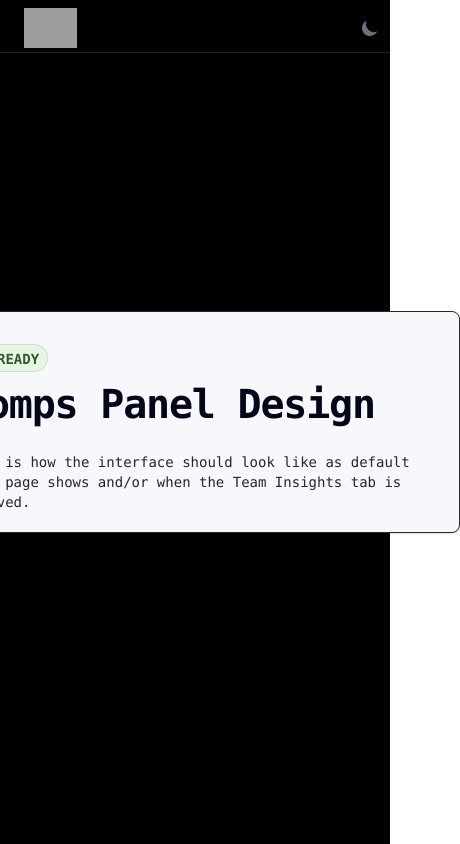
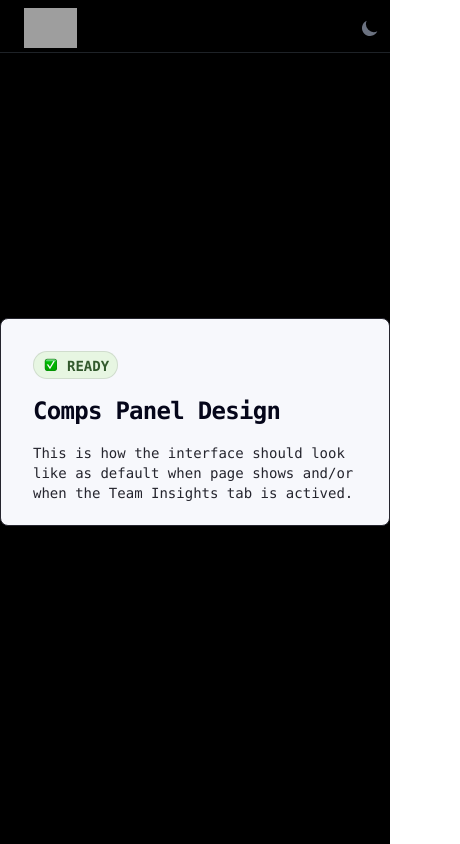
Before and after one commit to iammfatihnaziroglu/ProComps-Case, a React (Create React App) app: page / in a window 390 px wide. Shown: the whole page, 460 px wide, since content can reach past the window. Built offline with nearby package versions, Linux system fonts and the light colour scheme; grey boxes are pictures that could not be loaded.

Commit message:
sectionlabel set to mobil-friendly

```diff
--- a/src/App.tsx
+++ b/src/App.tsx
@@ -5,7 +5,7 @@ function App() {
   return (
     <main className="min-w-screen min-h-screen bg-black">
       <Navbar />
-      <div className="min-w-screen flex min-h-screen items-center justify-center">
+      <div className="items-center justify-center">
         <Homepage />
       </div>
     </main>
--- a/src/components/home/Homepage.tsx
+++ b/src/components/home/Homepage.tsx
@@ -2,13 +2,8 @@ import { useState } from "react";
 import SectionLabel from "./utilities/SectionLabel";
 
 function Homepage() {
-  const [isPopupVisible, setIsPopupVisible] = useState(false);
-  const showModal = () => {
-    setIsPopupVisible(true);
-  };
-
   return (
-    <main className="min-w-screen flex min-h-screen items-center justify-center">
+    <main className="min-w-screen flex min-h-screen items-center justify-center ">
       <SectionLabel />
     </main>
   );
--- a/src/components/home/utilities/SectionLabel.tsx
+++ b/src/components/home/utilities/SectionLabel.tsx
@@ -3,20 +3,20 @@ import CheckIcon from "../../../utilities/images/png/check-icon.png";
 
 const SectionLabel: React.FC = () => {
   return (
-    <div className="shadow-opacity-6 h-[222px] max-w-[560px] gap-[32px] rounded-lg border border-neutrals-300 bg-neutrals-50 p-[32px] shadow md:h-[auto] ">
-      <div className="h-[142px] w-[464px] gap-[12px] pb-3 md:h-[auto] md:w-[464px]">
+    <div className="shadow-opacity-6 w-full gap-[32px] rounded-lg border border-neutrals-300 bg-neutrals-50 p-[32px] shadow md:h-[auto] md:w-[560px]">
+      <div className="h-[142px] w-full gap-[12px] pb-3 md:h-[auto] md:w-[464px]">
         <button className="p-[4px, 12px, 4px, 8px] border-neutrals-400 flex h-[28px] w-[85px] items-center justify-center gap-2 rounded-full border border-opacity-10 bg-lime-100">
           <div className="flex h-[14px] w-[65px] items-center gap-2">
-            <img src={CheckIcon} alt="Ready Icon" className="h-4 w-4 " />
-            <span className=" pt-[2px] font-mono text-[14px] font-semibold text-lime-300">
+            <img src={CheckIcon} alt="Ready Icon" className="h-4 w-4" />
+            <span className="pt-[2px] font-mono text-[14px] font-semibold text-lime-300">
               READY
             </span>
           </div>
         </button>
-        <p className="text-neutrals-400 text-w-[500px] mt-4 h-[48px] w-[464px] font-mono text-[40px] font-semibold leading-[32px] tracking-[-0.03em] md:text-[40px] md:leading-[48px]">
+        <p className=" text-neutrals-400 mt-4 font-mono text-[24px] font-semibold leading-[32px] tracking-[-0.03em] md:text-[40px]">
           Comps Panel Design
         </p>
-        <p className="mt-4 font-mono text-sm text-neutrals-300  md:text-sm">
+        <p className="mt-4 font-mono text-sm text-neutrals-300">
           This is how the interface should look like as default when page shows
           and/or when the Team Insights tab is actived.
         </p>
```
